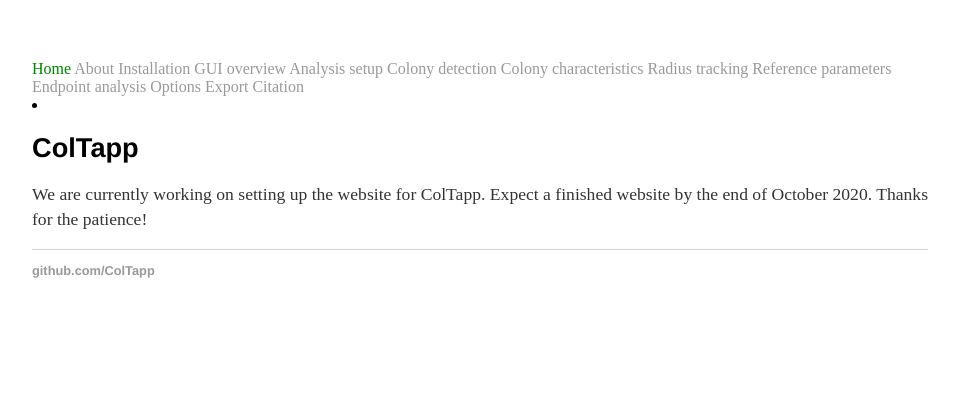
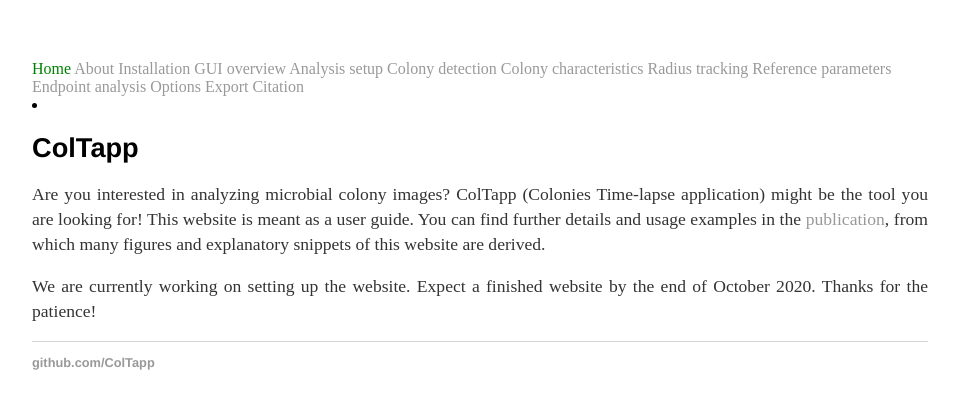
Before and after one commit to ColTapp/ColTapp.github.io, a Jekyll site: the page built from index.md, in a window 1280 px wide. Shown: the top 409 px of the page, without its empty margins (160-1119 px from the left). Built offline with Jekyll 4.4.1, drawn with Linux system fonts in a browser that asks for light colours.

Commit message:
Update index.md

```diff
--- a/index.md
+++ b/index.md
@@ -3,4 +3,6 @@
 title: Home
 ---
 # ColTapp
-We are currently working on setting up the website for ColTapp. Expect a finished website by the end of October 2020. Thanks for the patience!
+Are you interested in analyzing microbial colony images? ColTapp (Colonies Time-lapse application) might be the tool you are looking for! This website is meant as a user guide. You can find further details and usage examples in the [publication](https://doi.org/10.1038/s41598-020-72979-4), from which many figures and explanatory snippets of this website are derived.
+
+We are currently working on setting up the website. Expect a finished website by the end of October 2020. Thanks for the patience!
```
